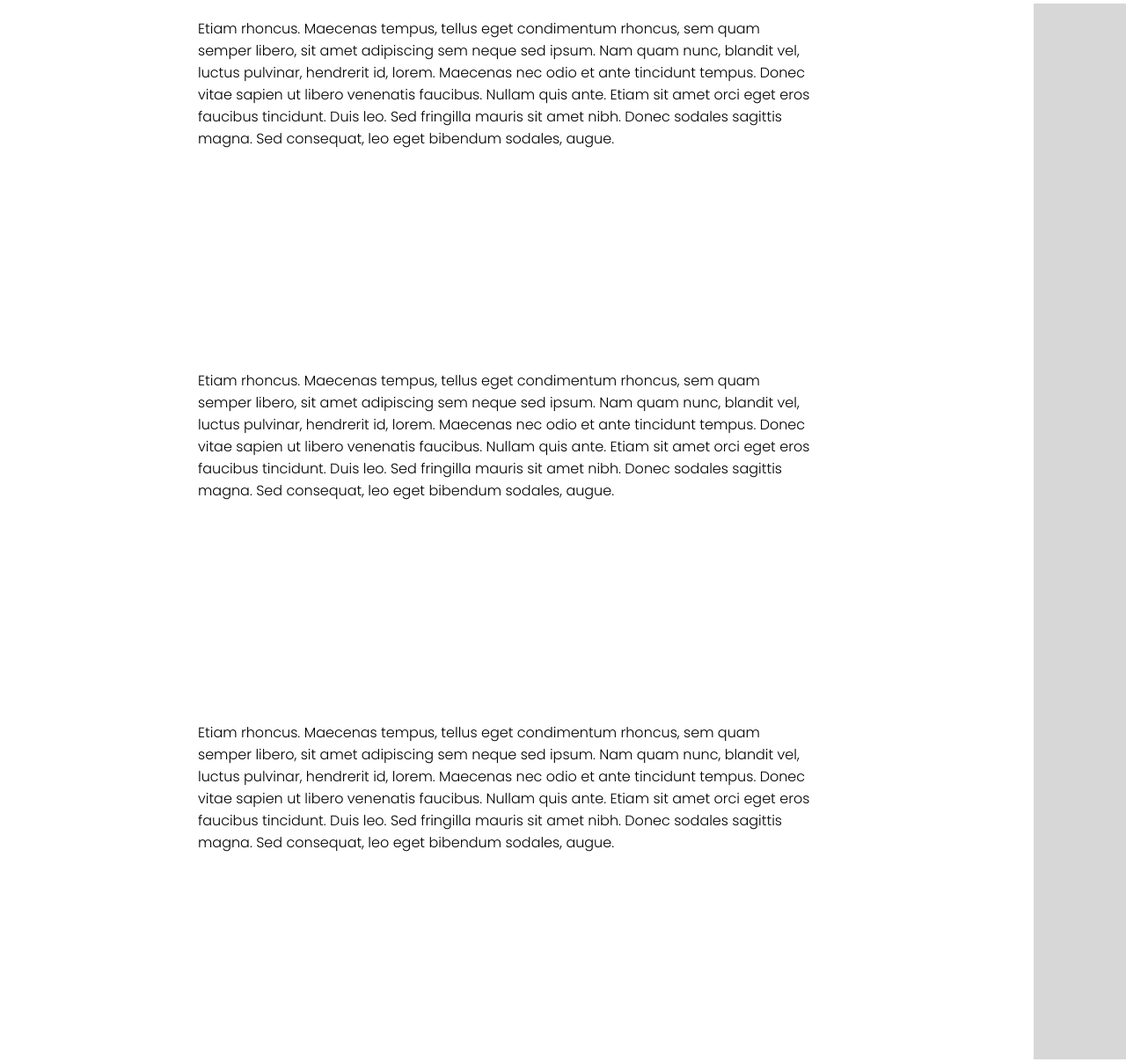
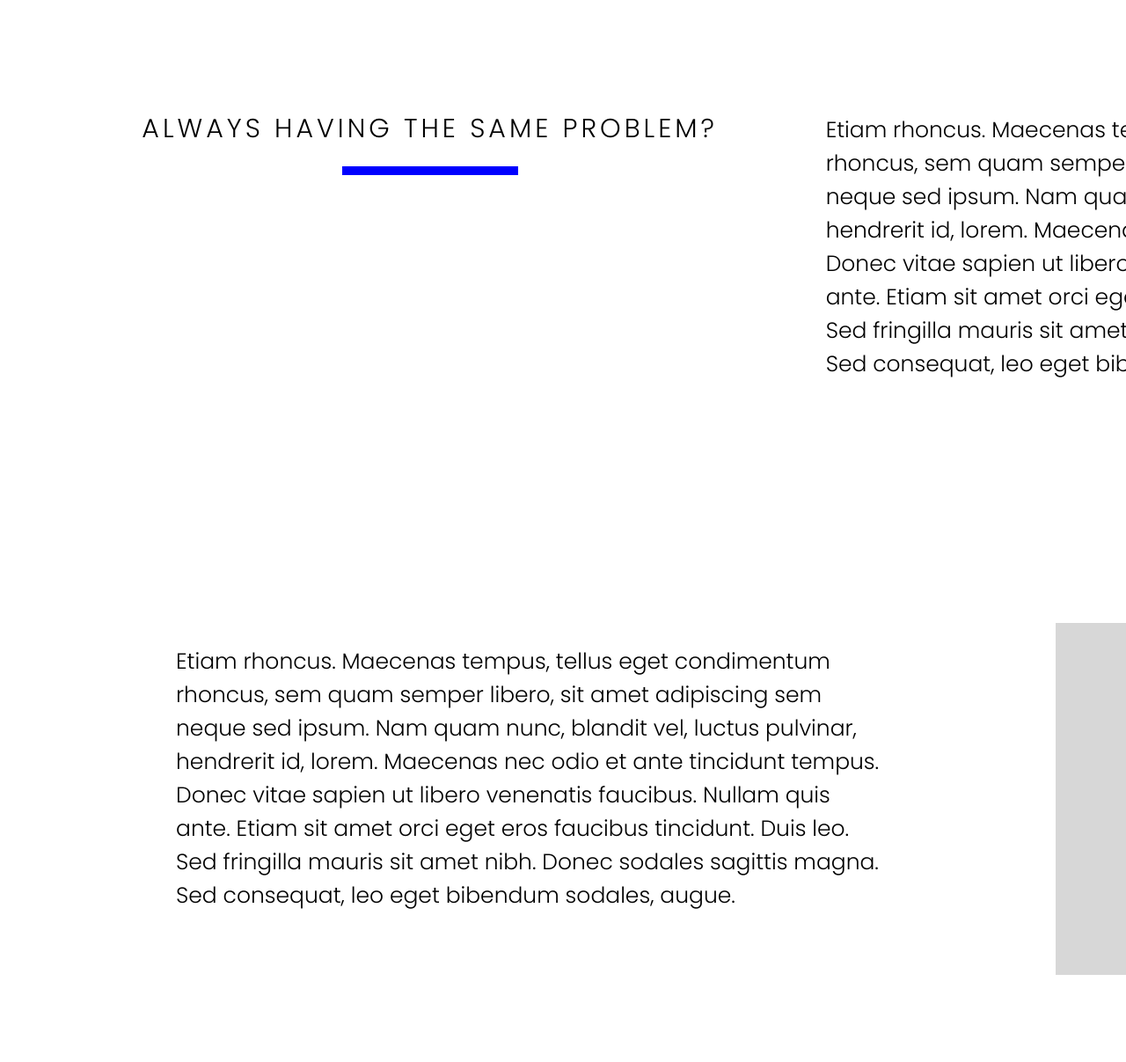
Before and after one commit to HayenPhan/one-pager, a website: page src/server/index.html in a window 1280 px wide. Shown: the part 946-2153 px from the top of the page at 88% size. Drawn offline with nearby package versions, Linux system fonts and the light colour scheme.

Commit message:
Added decoration

```diff
--- a/src/sass/styles.scss
+++ b/src/sass/styles.scss
@@ -50,7 +50,49 @@ body {
     padding: 50px;
     text-align: center;
 }
+
 .intro {
+
+    display: flex;
+    flex-direction: column;
+
+    &__title-wrapper {
+        margin-bottom: 40px;
+    }
+
+    &__title {
+        font-family: 'Poppins', sans-serif;
+        font-weight: 300;
+        font-size: 30px;
+        letter-spacing: 4px;
+        color: #000;
+
+        &--rectangle {
+            width: 200px;
+            height: 10px;
+            margin: 0 auto;
+            background-color: blue;
+        }
+
+        &--secondrectangle {
+            width: 400px;
+            height: 10px;
+            margin: 0 auto;
+        }
+    }
+
+    &__text {
+        font-family: 'Poppins', sans-serif;
+        font-weight: 300;
+        font-size: 18px;
+    }
+
+    &__text-wrapper {
+        margin-bottom: 50px;
+    }
+}
+
+.product {
 
     display: flex;
     flex-direction: column;
@@ -58,6 +100,7 @@ body {
     &__text {
         font-family: 'Poppins', sans-serif;
         font-weight: 300;
+        font-size: 18px;
     }
 
     &__text-wrapper {
@@ -72,6 +115,33 @@ body {
     }
 }
 
+.instruction {
+
+    display: flex;
+    flex-direction: column;
+
+    &__text {
+        font-family: 'Poppins', sans-serif;
+        font-weight: 300;
+        font-size: 18px;
+    }
+
+    &__text-wrapper {
+        margin-bottom: 50px;
+    }
+
+    &__img {
+        width: 400px;
+        height: 300px;
+        margin: 0 auto;
+        object-fit: cover;
+    }
+}
+
+.intro, .product, .instruction {
+    margin-bottom: 200px;
+}
+
 
 // Desktop
 
@@ -81,6 +151,9 @@ body {
       width: 1800px;
     }
 
+    .header {
+        margin-bottom: 100px;
+    }
     .sections__wrapper {
         text-align: left;
         padding-top: 200px;
@@ -96,7 +169,52 @@ body {
         }
 
         &__text-wrapper {
-            width: 700px;
+            width: 800px;
+        }
+
+        &__text {
+            font-size: 25px;
+        }
+    }
+
+    .product {
+
+        flex-direction: row;
+        justify-content: space-around;
+
+        &__img {
+            margin: 0;
+        }
+
+        &__text-wrapper {
+            width: 800px;
+        }
+
+        &__text {
+            font-size: 25px;
+        }
+
+        &__img {
+            width: 500px;
+            height: 400px;
+        }
+    }
+
+    .instruction {
+
+        flex-direction: row;
+        justify-content: space-around;
+
+        &__img {
+            margin: 0;
+        }
+
+        &__text-wrapper {
+            width: 800px;
+        }
+
+        &__text {
+            font-size: 25px;
         }
 
         &__img {
--- a/src/server/index.html
+++ b/src/server/index.html
@@ -19,6 +19,11 @@
             </div>
             <div class="sections__wrapper">
                 <div class="intro">
+                    <div class="intro__title-wrapper">
+                        <h1 class="intro__title"> ALWAYS HAVING THE SAME PROBLEM? </h1>
+                        <div class="intro__title--rectangle">
+                        </div>
+                    </div>
                     <div class="intro__text-wrapper">
                         <p class="intro__text">
                             Etiam rhoncus. Maecenas tempus, tellus eget condimentum rhoncus, sem quam semper libero, sit amet adipiscing sem neque sed ipsum. Nam quam nunc, blandit vel, luctus pulvinar, hendrerit id, lorem. Maecenas nec odio et ante tincidunt tempus. Donec vitae
@@ -26,29 +31,28 @@
                             augue.
                         </p>
                     </div>
-                    <img src="../../images/placeholder.png" class="intro__img" />
                 </div>
 
-                <div class="intro">
-                    <div class="intro__text-wrapper">
+                <div class="product">
+                    <div class="product__text-wrapper">
                         <p class="intro__text">
                             Etiam rhoncus. Maecenas tempus, tellus eget condimentum rhoncus, sem quam semper libero, sit amet adipiscing sem neque sed ipsum. Nam quam nunc, blandit vel, luctus pulvinar, hendrerit id, lorem. Maecenas nec odio et ante tincidunt tempus. Donec vitae
                             sapien ut libero venenatis faucibus. Nullam quis ante. Etiam sit amet orci eget eros faucibus tincidunt. Duis leo. Sed fringilla mauris sit amet nibh. Donec sodales sagittis magna. Sed consequat, leo eget bibendum sodales,
                             augue.
                         </p>
                     </div>
-                    <img src="../../images/placeholder.png" class="intro__img" />
+                    <img src="../../images/placeholder.png" class="product__img" />
                 </div>
 
-                <div class="intro">
-                    <div class="intro__text-wrapper">
-                        <p class="intro__text">
+                <div class="instruction">
+                    <div class="instruction__text-wrapper">
+                        <p class="instruction__text">
                             Etiam rhoncus. Maecenas tempus, tellus eget condimentum rhoncus, sem quam semper libero, sit amet adipiscing sem neque sed ipsum. Nam quam nunc, blandit vel, luctus pulvinar, hendrerit id, lorem. Maecenas nec odio et ante tincidunt tempus. Donec vitae
                             sapien ut libero venenatis faucibus. Nullam quis ante. Etiam sit amet orci eget eros faucibus tincidunt. Duis leo. Sed fringilla mauris sit amet nibh. Donec sodales sagittis magna. Sed consequat, leo eget bibendum sodales,
                             augue.
                         </p>
                     </div>
-                    <img src="../../images/placeholder.png" class="intro__img" />
+                    <img src="../../images/placeholder.png" class="instruction__img" />
                 </div>
             </div>
         </div>
```
Also changed, not shown: src/server/css/styles.css.
